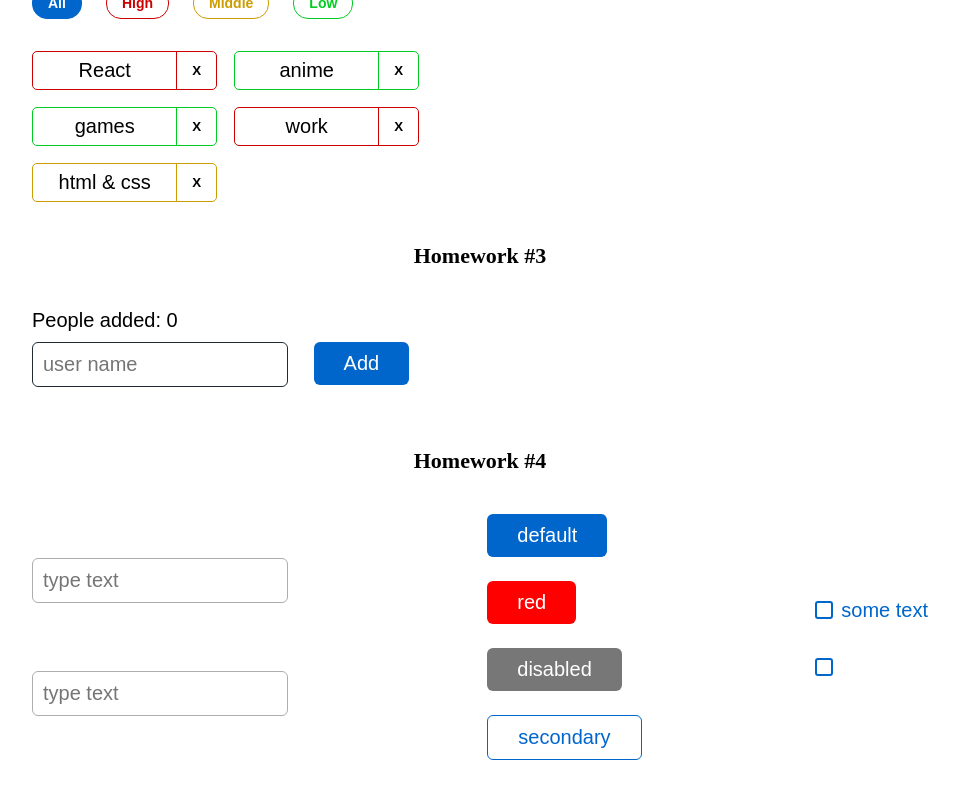
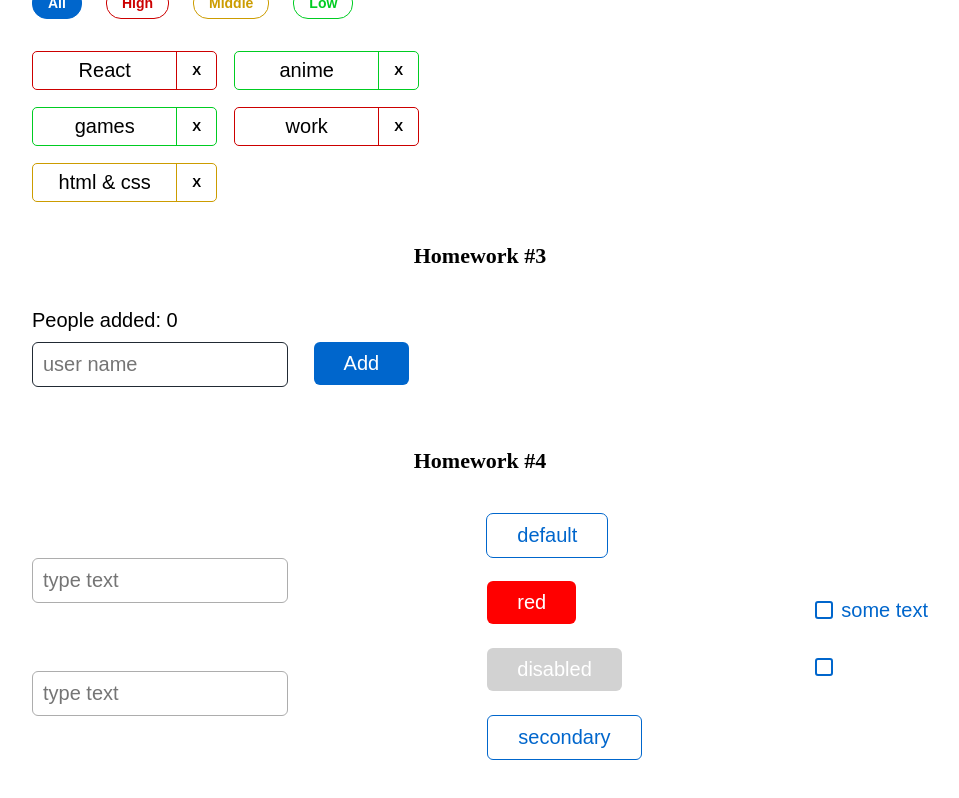
Before and after one commit to reegulus/HW_Ignat, a React (Create React App) app: page / in a window 1280 px wide. In both pictures the pointer is over the button "default". Shown: the part 424-1222 px from the top of the page, without its empty margins (160-1119 px from the left). Built offline with nearby package versions, Linux system fonts and the light colour scheme.

Commit message:
HW4/ SuperButton.tsx/css

```diff
--- a/src/s2-homeworks/hw03/Greeting.module.css
+++ b/src/s2-homeworks/hw03/Greeting.module.css
@@ -51,7 +51,7 @@
 }
 
 .button:active {
-    /*background-color: #00122c;*/
+    background-color: #9a9a9a;
 }
 
 .button:disabled {
--- a/src/s2-homeworks/hw04/common/c2-SuperButton/SuperButton.module.css
+++ b/src/s2-homeworks/hw04/common/c2-SuperButton/SuperButton.module.css
@@ -1,14 +1,14 @@
 .button {
     padding: .5em 1.5em;
-    color: white;
+    font-size: 1em;
+    color: #FFFFFF;
     background-color: #0066cc;
     border: none;
     border-radius: .3em;
-    font-size: 1em;
 }
 
 .disabled {
-    background-color: #777777;
+    background-color: #d2d2d2;
 }
 
 .secondary {
@@ -18,6 +18,7 @@
 }
 
 .default {
+
 }
 
 .red {
@@ -25,16 +26,26 @@
 }
 
 .default:hover {
+    background-color: #ffffff;
+    color: #0066cc;
+    outline: .05em solid #0066cc;
 }
 
 .red:hover {
+    background-color: #ffffff;
+    color: #ff0000;
+    outline: .05em solid #ff0000;
 }
 
 .secondary:hover {
+    background-color: #0066cc;
+    border: 1px solid #0066cc;
+    color: #ffffff;
 }
 
 
 .default:active {
+    background-color: #afafaf;
 }
 
 .secondary:active {
```
